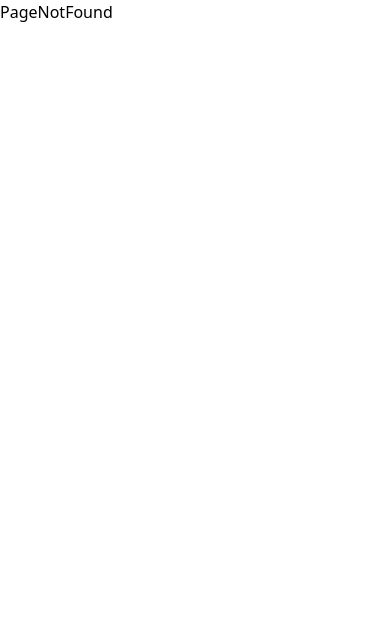
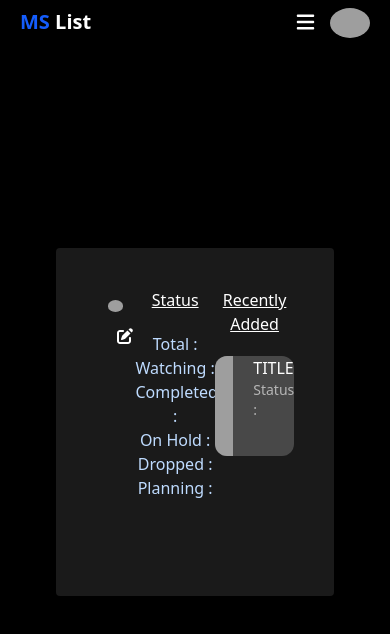
Before and after one commit to PrithvirajVNair/MS-List, a React (Vite) app: page /profile/1 in a window 390 px wide. Shown: the top 634 px of the page. Built offline with nearby package versions, Linux system fonts and the light colour scheme; grey boxes are pictures that could not be loaded.

Commit message:
added features to add movie/show to list (frontedn)

```diff
--- a/package.json
+++ b/package.json
@@ -10,10 +10,13 @@
     "preview": "vite preview"
   },
   "dependencies": {
+    "@emotion/react": "^11.14.0",
+    "@emotion/styled": "^11.14.1",
     "@fortawesome/fontawesome-svg-core": "^7.1.0",
     "@fortawesome/free-brands-svg-icons": "^7.1.0",
     "@fortawesome/free-solid-svg-icons": "^7.1.0",
     "@fortawesome/react-fontawesome": "^3.1.0",
+    "@mui/material": "^7.3.5",
     "@tailwindcss/vite": "^4.1.17",
     "react": "^19.2.0",
     "react-dom": "^19.2.0",
--- a/src/App.jsx
+++ b/src/App.jsx
@@ -10,6 +10,8 @@ import OnHold from "./users/pages/OnHold"
 import Completed from "./users/pages/Completed"
 import Dropped from "./users/pages/Dropped"
 import ViewDetails from "./users/pages/ViewDetails"
+import Profile from "./users/pages/Profile"
+import AddToList from "./users/pages/AddToList"
 
 
 function App() {
@@ -29,6 +31,8 @@ function App() {
         <Route path="/watchlist/completed" element={<Completed/>} />
         <Route path="/watchlist/dropped" element={<Dropped/>} />
         <Route path='/:id/details' element={<ViewDetails/>} />
+        <Route path='/profile/:username' element={<Profile/>} />
+        <Route path='/:id/addtolist' element={<AddToList/>} />
 
 
 
--- a/src/users/components/Header.jsx
+++ b/src/users/components/Header.jsx
@@ -51,7 +51,7 @@ const Header = ({ home, watchlist }) => {
             {toggleUser &&
                 <div className='flex justify-end me-15 text-white/60'>
                     <div className='flex flex-col border border-blue-300/40 py-3 w-50 rounded justify-center items-center backdrop-blur-xl'>
-                        <button className='cursor-pointer hover:text-blue-400'>Profile</button>
+                        <Link to={'/profile/:username'}><button className='cursor-pointer hover:text-blue-400'>Profile</button></Link>
                         <Link to={'/login'}><button className='cursor-pointer hover:text-blue-400'>Log out</button></Link>
                     </div>
                 </div>}
--- /dev/null
+++ b/src/users/pages/AddToList.jsx
@@ -0,0 +1,31 @@
+
+// for future (custom list)
+
+const AddToList = () => {
+
+
+    return (
+        <div className='bg-black text-white min-h-screen'>
+            <div className='grid grid-cols-3'>
+                <div></div>
+                <div className='flex flex-col justify-center items-center border rounded bg-white/10 h-screen'>
+                    <h2 className="text-3xl mb-10">Add to List</h2>
+                    <div className="flex flex-col w-full px-5">
+                        <label className="mb-3" htmlFor="title">Title
+                            <input type="text" className="bg-white py-1 px-2 text-black ms-3 w-[400px]"  placeholder="Enter Title"/>
+                        </label>
+                        <label className="mb-3" htmlFor="title">Title
+                            <input type="text" className="bg-white py-1 px-2 text-black ms-3 w-[400px]"  placeholder="Enter Title"/>
+                        </label>
+                        <label className="mb-3" htmlFor="title">Title
+                            <input type="text" className="bg-white py-1 px-2 text-black ms-3 w-[400px]"  placeholder="Enter Title"/>
+                        </label>
+                    </div>
+                </div>
+                <div></div>
+            </div>
+        </div>
+    )
+}
+
+export default AddToList
--- a/src/users/pages/Home.jsx
+++ b/src/users/pages/Home.jsx
@@ -3,6 +3,7 @@ import Header from '../components/Header'
 import cbg from '../../assets/IM2024001_Yu-crop.jpg'
 import { FontAwesomeIcon } from '@fortawesome/react-fontawesome'
 import { faChevronLeft, faChevronRight, faStar } from '@fortawesome/free-solid-svg-icons'
+import { Link } from 'react-router-dom'
 
 const Home = () => {
 
@@ -36,8 +37,8 @@ const Home = () => {
                                     <span className='bg-black/60 rounded-2xl px-2 text-xs sm:text-sm me-2'>Drama</span>
                                 </div>
                                 <div className=''>
-                                    <button className='sm:py-2 sm:px-5 px-2 py-1 sm:text-base text-xs rounded-xl sm:my-5 bg-linear-to-r via-[#000CF1]/60 via-30% from-[#000CF1]/60 to-black/60 hover:to-black hover:via-[#000CF1] hover:from-[#000CF1] cursor-pointer me-3'>View Details</button>
-                                    <button className='sm:py-2 sm:px-5 px-2 py-1 sm:text-base text-xs rounded-xl sm:my-5 bg-linear-to-r via-[#000CF1]/60 via-30% from-[#000CF1]/60 to-black/60 hover:to-black hover:via-[#000CF1] hover:from-[#000CF1] cursor-pointer'>Add to List</button>
+                                    <Link to={'/:id/details'}><button className='sm:py-2 sm:px-5 px-2 py-1 sm:text-base text-xs rounded-xl sm:my-5 bg-linear-to-r via-[#000CF1]/60 via-30% from-[#000CF1]/60 to-black/60 hover:to-black hover:via-[#000CF1] hover:from-[#000CF1] cursor-pointer me-3'>View Details</button></Link>
+                                    {/* <Link to={'/:id/addtolistz'}><button className='sm:py-2 sm:px-5 px-2 py-1 sm:text-base text-xs rounded-xl sm:my-5 bg-linear-to-r via-[#000CF1]/60 via-30% from-[#000CF1]/60 to-black/60 hover:to-black hover:via-[#000CF1] hover:from-[#000CF1] cursor-pointer'>Add to List</button></Link> */}
                                 </div>
                             </div>
                             <div className='text-sm sm:text-2xl sm:m-10 m-2'>
--- /dev/null
+++ b/src/users/pages/Profile.jsx
@@ -0,0 +1,54 @@
+import { faPenToSquare } from '@fortawesome/free-solid-svg-icons'
+import { FontAwesomeIcon } from '@fortawesome/react-fontawesome'
+import React from 'react'
+import { Link } from 'react-router-dom'
+import Header from '../components/Header'
+
+const Profile = () => {
+  return (
+    <>
+        <Header/>
+        <div className='bg-black min-h-screen text-white'>
+            <div className='grid grid-cols-7 h-screen place-content-center'>
+                <div></div>
+                <div className='col-span-5 p-10 rounded bg-white/10'>
+                    <div className='grid grid-cols-5'>
+                        <div className='relative'>
+                            <img src="https://cdn.pixabay.com/photo/2023/02/18/11/00/icon-7797704_640.png" alt="no image" className='me-5 p-3' style={{ widows: '', height: '', borderRadius: '50%' }}/>
+                            <label  htmlFor="edit-profile" className='absolute right-0 cursor-pointer'><FontAwesomeIcon icon={faPenToSquare} />
+                            <input type="file" id='edit-profile' className='hidden' />
+                            </label>
+                        </div>
+                        <div className='col-span-2 text-center text-blue-200'>
+                            <h1 className='text-white underline mb-5'>Status</h1>
+                            <Link to={'/watchlist'}><p>Total :</p></Link>
+                            <Link to={'/watchlist/watching'}><p>Watching :</p></Link>
+                            <Link to={'/watchlist/completed'}><p>Completed :</p></Link>
+                            <Link to={'/watchlist/onhold'}><p>On Hold :</p></Link>
+                            <Link to={'/watchlist/dropped'}><p>Dropped :</p></Link>
+                            <Link to={'/watchlist/planning'}><p>Planning :</p></Link>
+                        </div>
+                        <div className='col-span-2 text-center'>
+                            <h1 className='text-white underline mb-5'>Recently Added</h1>
+                            <div className='h-[200px] overflow-hidden'>
+                                <div className='flex rounded-xl bg-white/20 h-[100px]'>
+                                    <div className='h-[100px] w-20'>
+                                    <img className='w-full h-full object-fill rounded-l-xl' src="https://i.pinimg.com/originals/89/3f/fd/893ffdb8c9e5d47e2855e348848195b9.jpg" alt="" />
+                                </div>
+                                <div className='ms-5 text-start'>
+                                    <h2>TITLE</h2>
+                                    <p className='text-sm text-white/60'>Status :</p>
+                                </div>
+                                </div>
+                            </div>
+                        </div>
+                    </div>
+                </div>
+                <div></div>
+            </div>
+        </div>
+    </>
+  )
+}
+
+export default Profile
--- a/src/users/pages/ViewDetails.jsx
+++ b/src/users/pages/ViewDetails.jsx
@@ -1,9 +1,13 @@
-import React from 'react'
+import React, { useState } from 'react'
 import Header from '../components/Header'
 import { FontAwesomeIcon } from '@fortawesome/react-fontawesome'
 import { faStar } from '@fortawesome/free-solid-svg-icons'
+import { Link } from 'react-router-dom'
 
 const ViewDetails = () => {
+
+    const [toggleList,setToggleList] = useState(false)
+
     return (
         <>
             <Header />
@@ -21,7 +25,19 @@ const ViewDetails = () => {
                             <span className='bg-black/60 rounded-2xl px-2 text-sm me-2'>Drama</span>
                         </div>
                         <div className='flex justify-between'>
-                            <button className='me-10 text-base py-2 px-5 rounded-xl bg-linear-to-r via-[#000CF1]/60 hover:via-[#000CF1] via-30% from-[#000CF1]/60 hover:from-[#000CF1] to-black/60 hover:to-black text-white cursor-pointer'>Add to List</button>
+                            <div className='flex'>
+                            <div>
+                                <button onClick={()=>setToggleList(!toggleList)} className='me-10 text-base py-2 px-5 rounded-xl bg-linear-to-r via-[#000CF1]/60 hover:via-[#000CF1] via-30% from-[#000CF1]/60 hover:from-[#000CF1] to-black/60 hover:to-black text-white cursor-pointer'>Add to List</button>
+                            </div>
+                            { toggleList &&
+                                <div className='flex flex-col border bg-blue-300/10 text-center rounded backdrop-blur-2xl px-5 py-3'>
+                                <span className='hover:text-blue-300 cursor-pointer'>Planning</span>
+                                <span className='hover:text-blue-300 cursor-pointer'>Watching</span>
+                                <span className='hover:text-blue-300 cursor-pointer'>On Hold</span>
+                                <span className='hover:text-blue-300 cursor-pointer'>Completed</span>
+                                <span className='hover:text-blue-300 cursor-pointer'>Dropped</span>
+                            </div>}
+                            </div>
                             <p className='text-white/60 me-2 mt-1 text-xl ps-5'>Rating: <FontAwesomeIcon icon={faStar} className='me-1 text-yellow-400' />9.5/10</p>
                         </div>
                     </div>
```
Also changed, not shown: 1 other file (tests, documents, lock files or other folders).
